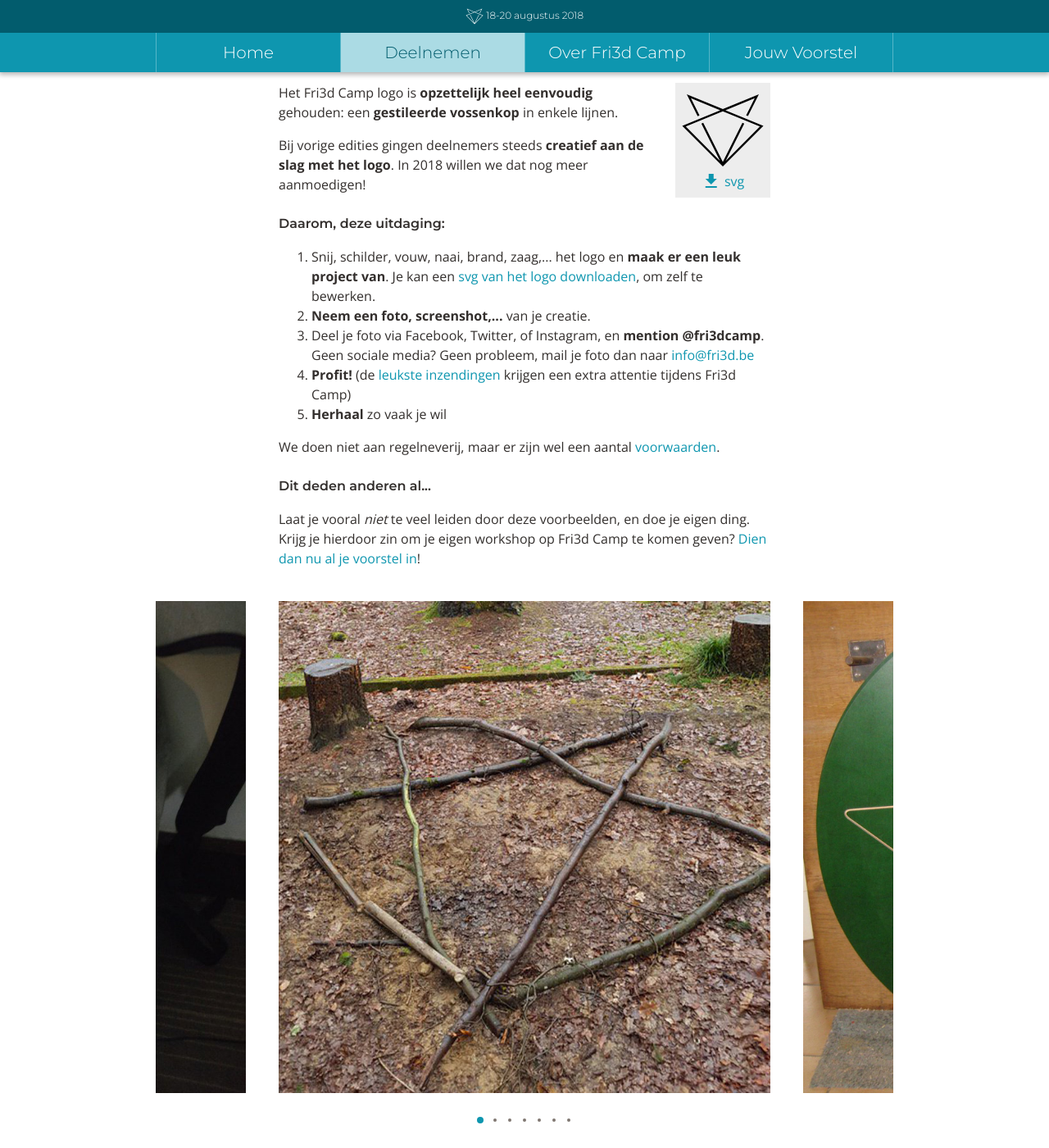
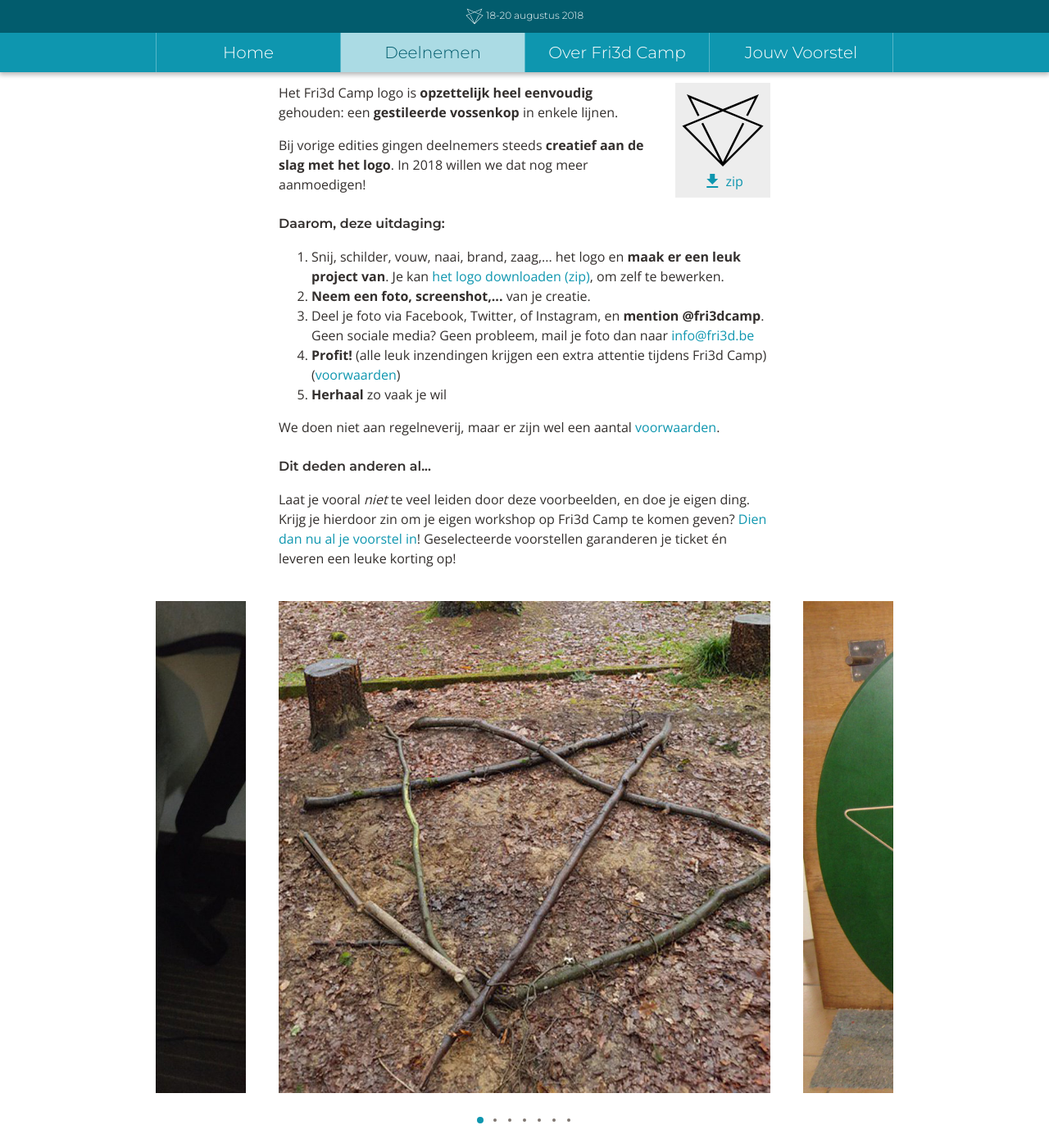
Before and after one commit to Fri3dCamp/fri3d2018-announce, a Jekyll site: the page built from deelnemen/logo-contest.html, in a window 1280 px wide and 1400 px high, scrolled down 411 px. Shown: the whole window at 82% size. Built offline with Jekyll 4.4.1, drawn with Linux system fonts in a browser that asks for light colours; nearby versions of some CDN libraries; some of the changed text lies outside the part shown; grey boxes are pictures that could not be loaded.

Commit message:
logo in zip + kleine tekstaanpassingen

```diff
--- a/deelnemen/logo-contest.html
+++ b/deelnemen/logo-contest.html
@@ -6,27 +6,27 @@ navlevel: 1
 ---
 <div class="maincontent">
     <h2>Doe je ding met het Fri3d logo</h2>
-    <a class="linkblock linkblock-right" href="{{ site.baseurl }}/img/logo_basic_for_art.svg"><img src="{{ site.baseurl }}/img/fox-black.svg" alt="Gestileerde vossenkop" /><span class="label"><i class="material-icons">file_download</i> svg</span></a><p>Het Fri3d Camp logo is <strong>opzettelijk heel eenvoudig</strong> gehouden: een <strong>gestileerde vossenkop</strong> in enkele lijnen.</p>
+    <a class="linkblock linkblock-right" href="{{ site.baseurl }}/downloads/logo.zip"><img src="{{ site.baseurl }}/img/fox-black.svg" alt="Gestileerde vossenkop" /><span class="label"><i class="material-icons">file_download</i> zip</span></a><p>Het Fri3d Camp logo is <strong>opzettelijk heel eenvoudig</strong> gehouden: een <strong>gestileerde vossenkop</strong> in enkele lijnen.</p>
 
     <p>Bij vorige edities gingen deelnemers steeds <strong>creatief aan de slag met het logo</strong>. In 2018 willen we dat nog meer aanmoedigen! </p>
     <h2>Daarom, deze uitdaging:</h2>
 
     <ol>
-        <li>Snij, schilder, vouw, naai, brand, zaag,... het logo en <strong>maak er een leuk project van</strong>. Je kan een <a href="{{ site.baseurl }}/img/logo_basic_for_art.svg">svg van het logo downloaden</a>, om zelf te bewerken.</li>
+        <li>Snij, schilder, vouw, naai, brand, zaag,... het logo en <strong>maak er een leuk project van</strong>. Je kan <a href="{{ site.baseurl }}/downloads/logo.zip">het logo downloaden (zip)</a>, om zelf te bewerken.</li>
         <li><strong>Neem een foto, screenshot,...</strong> van je creatie.</li>
         <li>Deel je foto via Facebook, Twitter, of Instagram, en <strong>mention @fri3dcamp</strong>. Geen sociale media? Geen probleem, mail je foto dan naar <a href="mailto:info@fri3d.be">info@fri3d.be</a></li>
-        <li><strong>Profit!</strong> (de <a href="#voorwaarden">leukste inzendingen</a> krijgen een extra attentie tijdens Fri3d Camp)</li>
+        <li><strong>Profit!</strong> (alle leuk inzendingen krijgen een extra attentie tijdens Fri3d Camp) (<a href="#voorwaarden">voorwaarden</a>)</li>
         <li><strong>Herhaal</strong> zo vaak je wil</li>
     </ol>
     <p>We doen niet aan regelneverij, maar er zijn wel een aantal <a href="#voorwaarden">voorwaarden</a>.</p>
     <h2>Dit deden anderen al...</h2>
-        <p>Laat je vooral <em>niet</em> te veel leiden door deze voorbeelden, en doe je eigen ding. Krijg je hierdoor zin om je eigen workshop op Fri3d Camp te komen geven? <a href="https://content.fri3d.be/cfp">Dien dan nu al je voorstel in</a>!</p>
+        <p>Laat je vooral <em>niet</em> te veel leiden door deze voorbeelden, en doe je eigen ding. Krijg je hierdoor zin om je eigen workshop op Fri3d Camp te komen geven? <a href="https://content.fri3d.be/cfp">Dien dan nu al je voorstel in</a>! Geselecteerde voorstellen garanderen je ticket én leveren een leuke korting op!</p>
         <p class="printonly printonly-box">Om bomen te redden, worden de foto's uit de slideshows niet afgedrukt.</p>
 </div>
 {% include slideshow-logo_uses.html %}
 <div class="maincontent" id="voorwaarden">
     <h2>Voorwaarden</h2>
-    <p>Alle inzendingen die getuigen van een oprechte poging, krijgen de (nog nader te bepalen) extra attentie tijdens Fri3d Camp.</p>
+    <p>Alle inzendingen die getuigen van een oprechte poging, krijgen een extra attentie tijdens Fri3d Camp.</p>
     <p>Je moet op Fri3d Camp aanwezig zijn (met een geldig ticket) om je extra attentie te claimen.</p>
     <p>We doen ons best om alle inzendingen te spotten, maar we kunnen niet garanderen dat we elke inzending zien, met name als @fri3dcamp niet correct gementiond wordt, als er gepost wordt vanop afgeschermde accounts, etc.</p>
 </div>
```
Also changed, not shown: img/logo_basic_for_art.svg (deleted), 1 other file.
